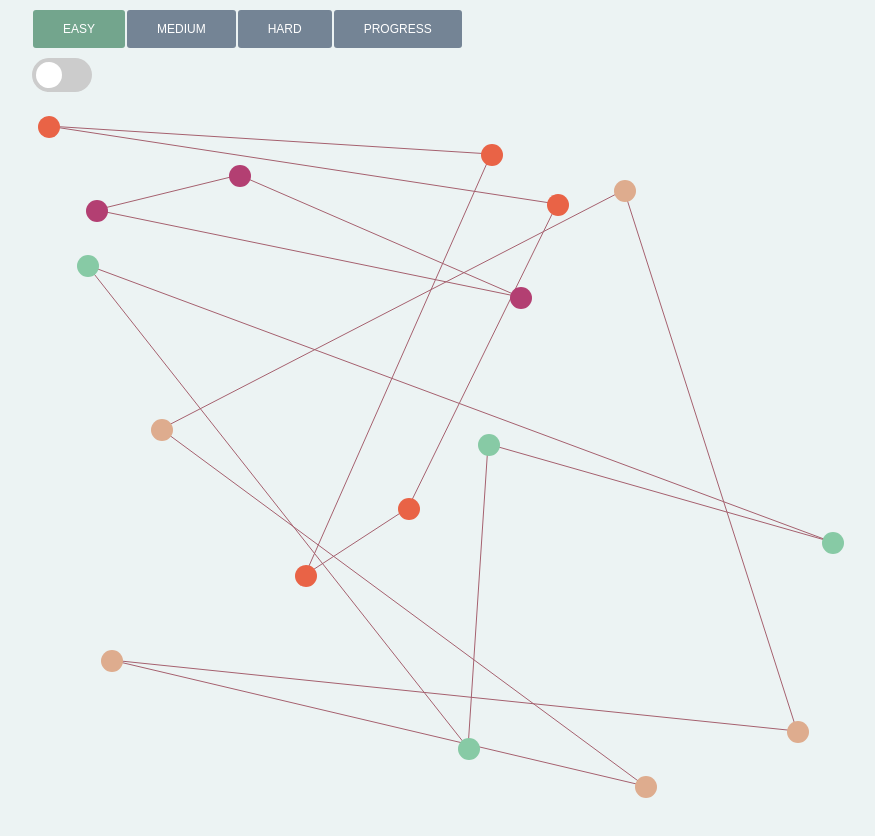
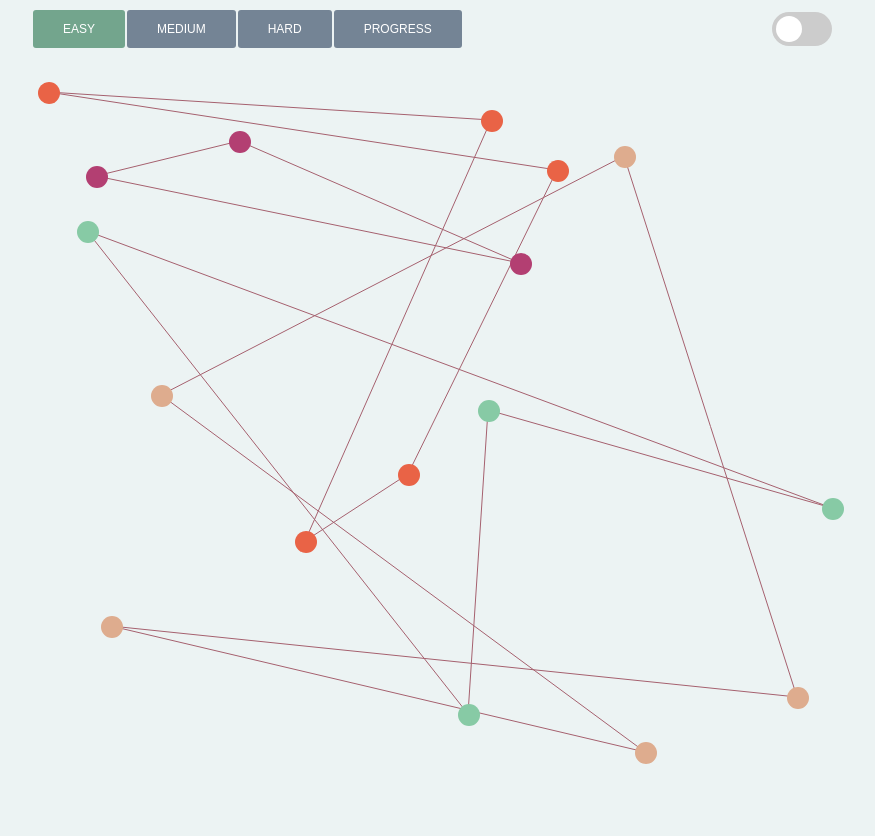
Before and after one commit to hasan42/connect-line, an Angular app: page / in a window 1280 px wide. Shown: the top 836 px of the page, without its empty margins (208-1083 px from the left). Built offline with nearby package versions, Linux system fonts and the light colour scheme.

Commit message:
work on dark theme

```diff
--- a/src/app/app.component.html
+++ b/src/app/app.component.html
@@ -1,6 +1,11 @@
 <app-alert></app-alert>
-<div class="wrap">
-  <app-settings></app-settings>
-  <app-stat></app-stat>
-  <app-area></app-area>
+<div class="wrap" [class.night-mode]="nightMode">
+  <div class="wrapper">
+    <div class="settings">
+      <app-settings></app-settings>
+      <app-night-mode (nightMode)="onChangeNightMode($event)"></app-night-mode>
+    </div>
+    <app-stat></app-stat>
+    <app-area></app-area>
+  </div>
 </div>
--- a/src/app/app.component.scss
+++ b/src/app/app.component.scss
@@ -1,4 +1,17 @@
 .wrap {
+  background: #ecf3f3;
+}
+.wrapper {
   margin: 0 auto;
   max-width: 800px;
 }
+.night-mode {
+  height: 100vh;
+  background: #000;
+}
+
+.settings {
+  display: flex;
+  align-items: center;
+  justify-content: space-between;
+}
--- a/src/app/app.component.ts
+++ b/src/app/app.component.ts
@@ -1,4 +1,4 @@
-import { Component } from '@angular/core';
+import { Component, ViewEncapsulation } from '@angular/core';
 
 @Component({
   selector: 'app-root',
@@ -7,4 +7,9 @@ import { Component } from '@angular/core';
 })
 export class AppComponent {
   title = 'connect-line';
+  nightMode:boolean = false
+
+  onChangeNightMode(nightMode){
+    this.nightMode = nightMode
+  }
 }
--- a/src/app/app.module.ts
+++ b/src/app/app.module.ts
@@ -8,6 +8,7 @@ import { StatComponent } from './stat/stat.component';
 import { LineComponent } from './line/line.component';
 import { SettingsComponent } from './settings/settings.component';
 import { AlertComponent } from './alert/alert.component';
+import { NightModeComponent } from './night-mode/night-mode.component';
 
 @NgModule({
   declarations: [
@@ -17,7 +18,8 @@ import { AlertComponent } from './alert/alert.component';
     StatComponent,
     LineComponent,
     SettingsComponent,
-    AlertComponent
+    AlertComponent,
+    NightModeComponent
   ],
   imports: [
     BrowserModule
--- /dev/null
+++ b/src/app/night-mode/night-mode.component.html
@@ -0,0 +1,6 @@
+<div class="night-mode">
+  <label class="switch">
+    <input type="checkbox" (click)="goNightMode($event)">
+    <span class="slider"></span>
+  </label>
+</div>
--- /dev/null
+++ b/src/app/night-mode/night-mode.component.scss
@@ -0,0 +1,44 @@
+.switch {
+  position: relative;
+  display: inline-block;
+  width: 60px;
+  height: 34px;
+  input {
+    opacity: 0;
+    width: 0;
+    height: 0;
+    &:checked + .slider {
+      background-color: #2196F3;
+    }
+
+    &:focus + .slider {
+      box-shadow: 0 0 1px #2196F3;
+    }
+
+    &:checked + .slider:before {
+      transform: translateX(26px);
+    }
+  }
+  .slider {
+    position: absolute;
+    cursor: pointer;
+    top: 0;
+    left: 0;
+    right: 0;
+    bottom: 0;
+    background-color: #ccc;
+    transition: .4s;
+    border-radius: 34px;
+    &:before {
+      position: absolute;
+      content: "";
+      height: 26px;
+      width: 26px;
+      left: 4px;
+      bottom: 4px;
+      background-color: white;
+      transition: .4s;
+      border-radius: 34px;
+    }
+  }
+}
--- /dev/null
+++ b/src/app/night-mode/night-mode.component.ts
@@ -0,0 +1,21 @@
+import { Component, OnInit, EventEmitter, Output } from '@angular/core';
+
+@Component({
+  selector: 'app-night-mode',
+  templateUrl: './night-mode.component.html',
+  styleUrls: ['./night-mode.component.scss']
+})
+export class NightModeComponent implements OnInit {
+
+  @Output() nightMode = new EventEmitter<void>()
+
+  constructor() { }
+
+  ngOnInit(): void {
+  }
+
+  goNightMode($event) {
+    this.nightMode.emit($event.target.checked)
+  }
+
+}
--- a/src/app/settings/settings.component.html
+++ b/src/app/settings/settings.component.html
@@ -1,14 +1,6 @@
-<div class="settings">
-  <div class="difficult">
-    <button [class.selected]="service.gameMode === 'easy'" (click)="onSelectGameMode('easy')">Easy</button>
-    <button [class.selected]="service.gameMode === 'medium'" (click)="onSelectGameMode('medium')">Medium</button>
-    <button [class.selected]="service.gameMode === 'hard'" (click)="onSelectGameMode('hard')">Hard</button>
-    <button [class.selected]="service.gameMode === 'progress'" (click)="onSelectGameMode('progress')">Progress</button>
-  </div>
-  <div class="night-mode">
-    <label class="switch">
-      <input type="checkbox">
-      <span class="slider"></span>
-    </label>
-  </div>
+<div class="difficult">
+  <button [class.selected]="service.gameMode === 'easy'" (click)="onSelectGameMode('easy')">Easy</button>
+  <button [class.selected]="service.gameMode === 'medium'" (click)="onSelectGameMode('medium')">Medium</button>
+  <button [class.selected]="service.gameMode === 'hard'" (click)="onSelectGameMode('hard')">Hard</button>
+  <button [class.selected]="service.gameMode === 'progress'" (click)="onSelectGameMode('progress')">Progress</button>
 </div>
--- a/src/app/settings/settings.component.scss
+++ b/src/app/settings/settings.component.scss
@@ -13,48 +13,3 @@ button {
     background-color: #73A58D;
   }
 }
-
-.switch {
-  position: relative;
-  display: inline-block;
-  width: 60px;
-  height: 34px;
-  input {
-    opacity: 0;
-    width: 0;
-    height: 0;
-    &:checked + .slider {
-      background-color: #2196F3;
-    }
-
-    &:focus + .slider {
-      box-shadow: 0 0 1px #2196F3;
-    }
-
-    &:checked + .slider:before {
-      transform: translateX(26px);
-    }
-  }
-  .slider {
-    position: absolute;
-    cursor: pointer;
-    top: 0;
-    left: 0;
-    right: 0;
-    bottom: 0;
-    background-color: #ccc;
-    transition: .4s;
-    border-radius: 34px;
-    &:before {
-      position: absolute;
-      content: "";
-      height: 26px;
-      width: 26px;
-      left: 4px;
-      bottom: 4px;
-      background-color: white;
-      transition: .4s;
-      border-radius: 34px;
-    }
-  }
-}
--- a/src/app/tile/tile.component.html
+++ b/src/app/tile/tile.component.html
@@ -1 +1,8 @@
-<div class="tile" [class.selected]="selected" [style.backgroundColor]="color" [style.top]="top+'px'" [style.left]="left+'px'" (click)="onClick()">{{textInd}}</div>
+<div class="tile"
+     [class.selected]="selected"
+     [ngClass]="color"
+     [style.top]="top+'px'"
+     [style.left]="left+'px'"
+     (click)="onClick()">
+        {{textInd}}
+</div>
--- a/src/app/tile/tile.component.scss
+++ b/src/app/tile/tile.component.scss
@@ -27,9 +27,36 @@
 .pink {
   background-color: #B33F72;
 }
-.violet {
+.black {
   background-color: #271B33;
 }
-.color {
+.grey {
   background-color: #577A86;
 }
+
+.night-mode {
+  .tile {
+    // box-shadow: 0px 0px 5px 4px rgba(#fff,0.5);
+    &.blue {
+      box-shadow: 0px 0px 5px 4px rgba(#92BBCA,0.5);
+    }
+    &.orange {
+      box-shadow: 0px 0px 5px 4px rgba(#DEAC8E,0.5);
+    }
+    &.red {
+      box-shadow: 0px 0px 5px 4px rgba(#E96346,0.5);
+    }
+    &.green {
+      box-shadow: 0px 0px 5px 4px rgba(#87CAA5,0.5);
+    }
+    &.pink {
+      box-shadow: 0px 0px 5px 4px rgba(#B33F72,0.5);
+    }
+    &.black {
+      box-shadow: 0px 0px 5px 4px rgba(#fff,0.5);
+    }
+    &.grey {
+      box-shadow: 0px 0px 5px 4px rgba(#577A86,0.5);
+    }
+  }
+}
--- a/src/app/tile/tile.component.ts
+++ b/src/app/tile/tile.component.ts
@@ -1,10 +1,11 @@
-import { Component, OnInit, Input } from '@angular/core';
+import { Component, OnInit, Input, ViewEncapsulation } from '@angular/core';
 import { GameService } from '../game.service';
 
 @Component({
   selector: 'app-tile',
   templateUrl: './tile.component.html',
-  styleUrls: ['./tile.component.scss']
+  styleUrls: ['./tile.component.scss'],
+  encapsulation: ViewEncapsulation.None
 })
 export class TileComponent implements OnInit {
 
@@ -13,8 +14,8 @@ export class TileComponent implements OnInit {
   @Input() ind: number;
   @Input() id: number;
 
-  colors: any = ["#92BBCA", "#DEAC8E", "#E96346", "#87CAA5", "#B33F72", "#271B33", "#577A86"];
-  // colors: any = ["blue", "orange", "pink", "violet", "red", "green"];
+  // colors: any = ["#92BBCA", "#DEAC8E", "#E96346", "#87CAA5", "#B33F72", "#271B33", "#577A86"];
+  colors: any = ["blue", "orange", "red", "green", "pink", "black", "grey"];
   color: string = null;
 
   @Input() selected: boolean;
```
Also changed, not shown: 1 other file (tests, documents, lock files or other folders).
